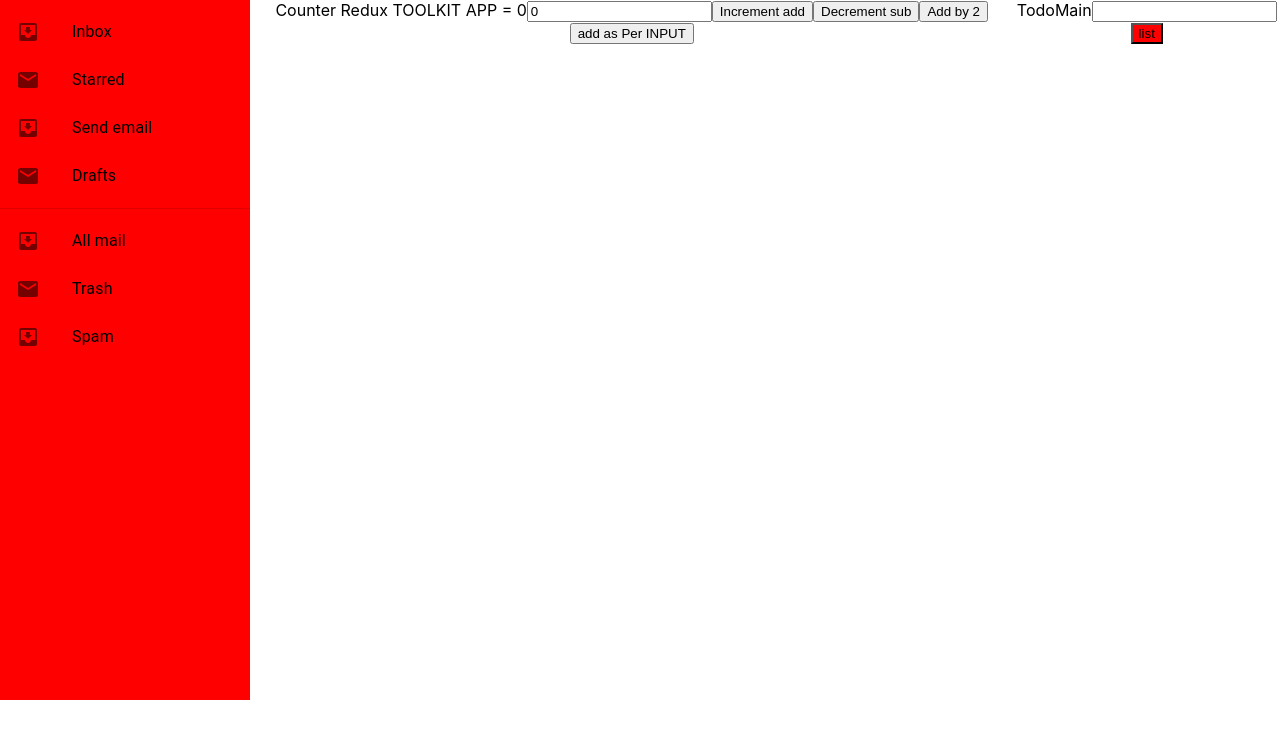
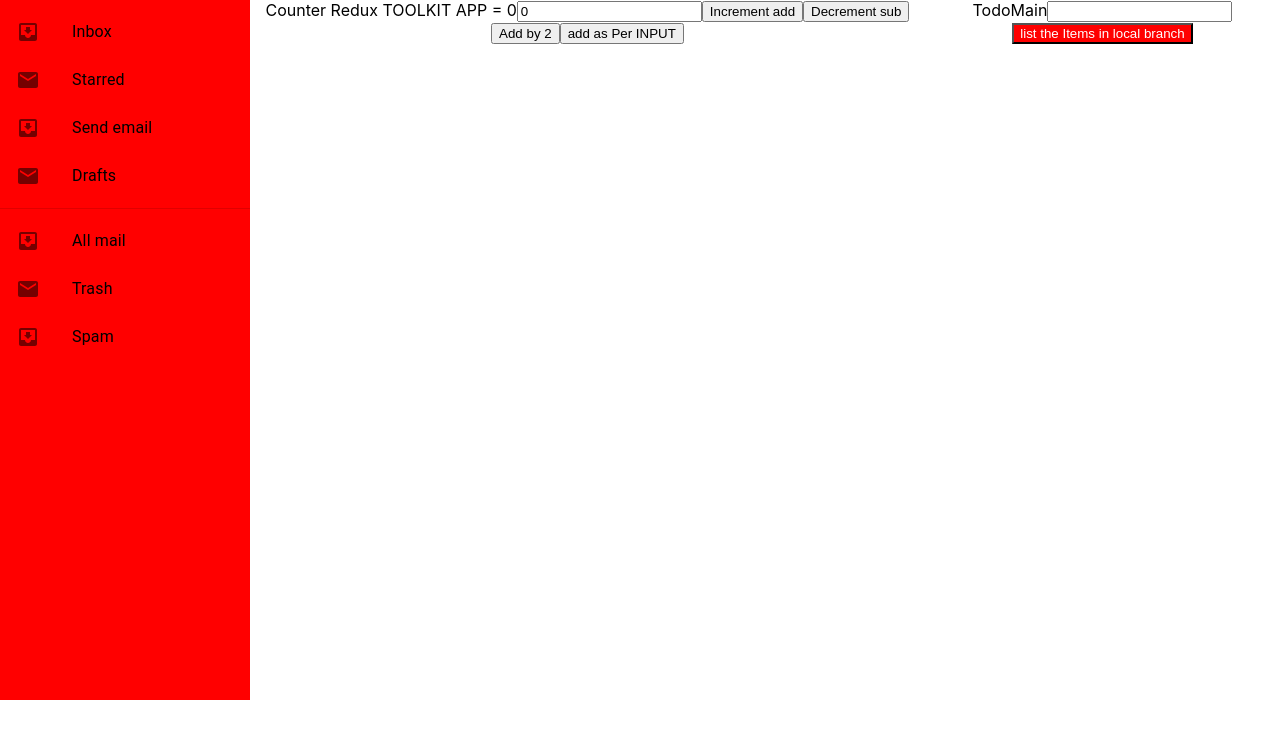
Before and after one commit to Farish3444/ReduxLearning, a React (Create React App) app: page / in a window 1280 px wide. Shown: the top 738 px of the page. Built offline with nearby package versions, Linux system fonts and the light colour scheme.

Commit message:
check check

```diff
--- a/src/TodoList/TodoMain.tsx
+++ b/src/TodoList/TodoMain.tsx
@@ -23,10 +23,10 @@ TodoMain
         value={todoinput}
         onChange={(e)=>{settodoinput(e.target.value)}}
         />
-        <button style={{'backgroundColor':'red'}} onClick={()=>{
+        <button style={{'backgroundColor':'red',color:'white'}} onClick={()=>{
             dispatch(listinput(todoinput))
             settodoinput('');
-            }}>list</button>
+            }}>list the Items in local branch</button>
         {todoData.map((todo,index)=>(
             <ul>
                 <li key={index}>{todo}</li>
```
